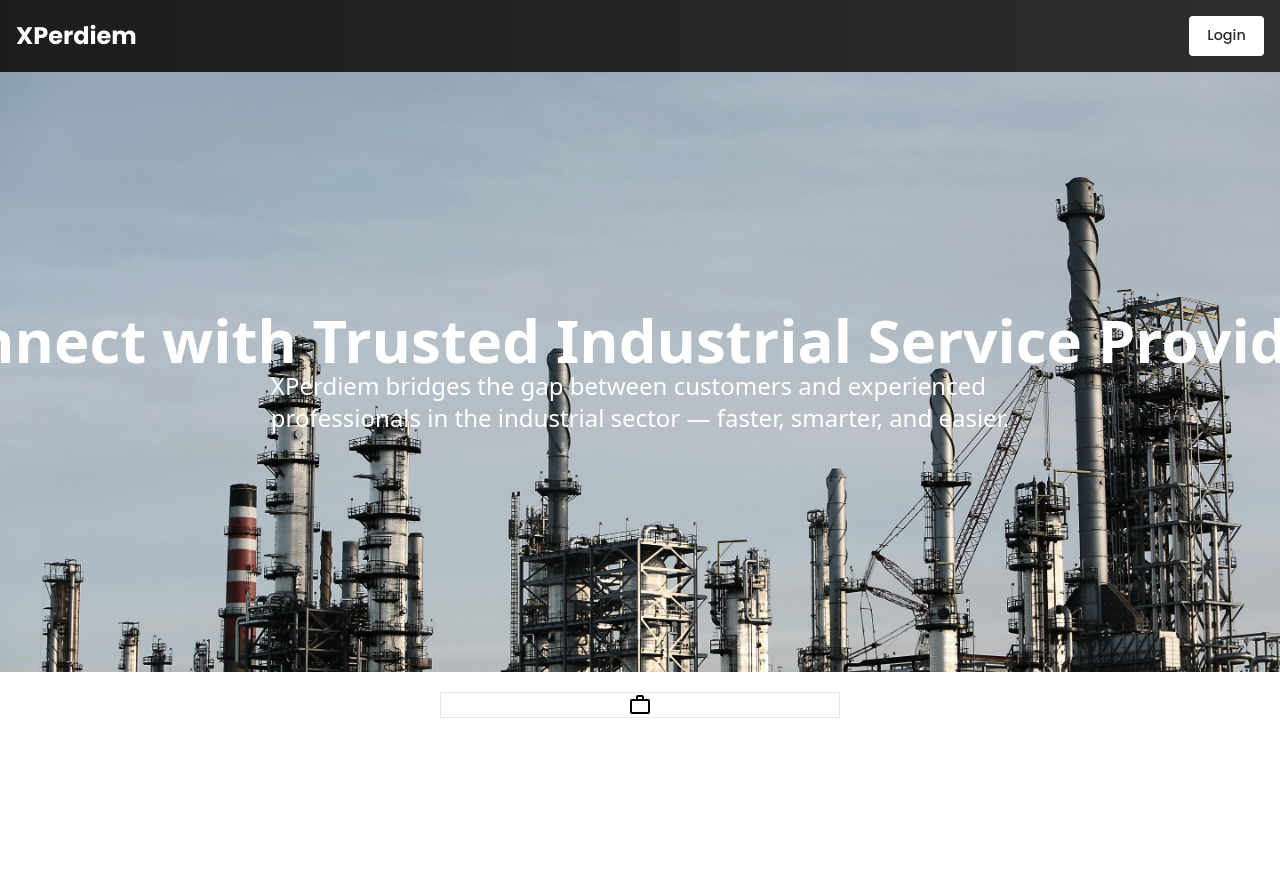
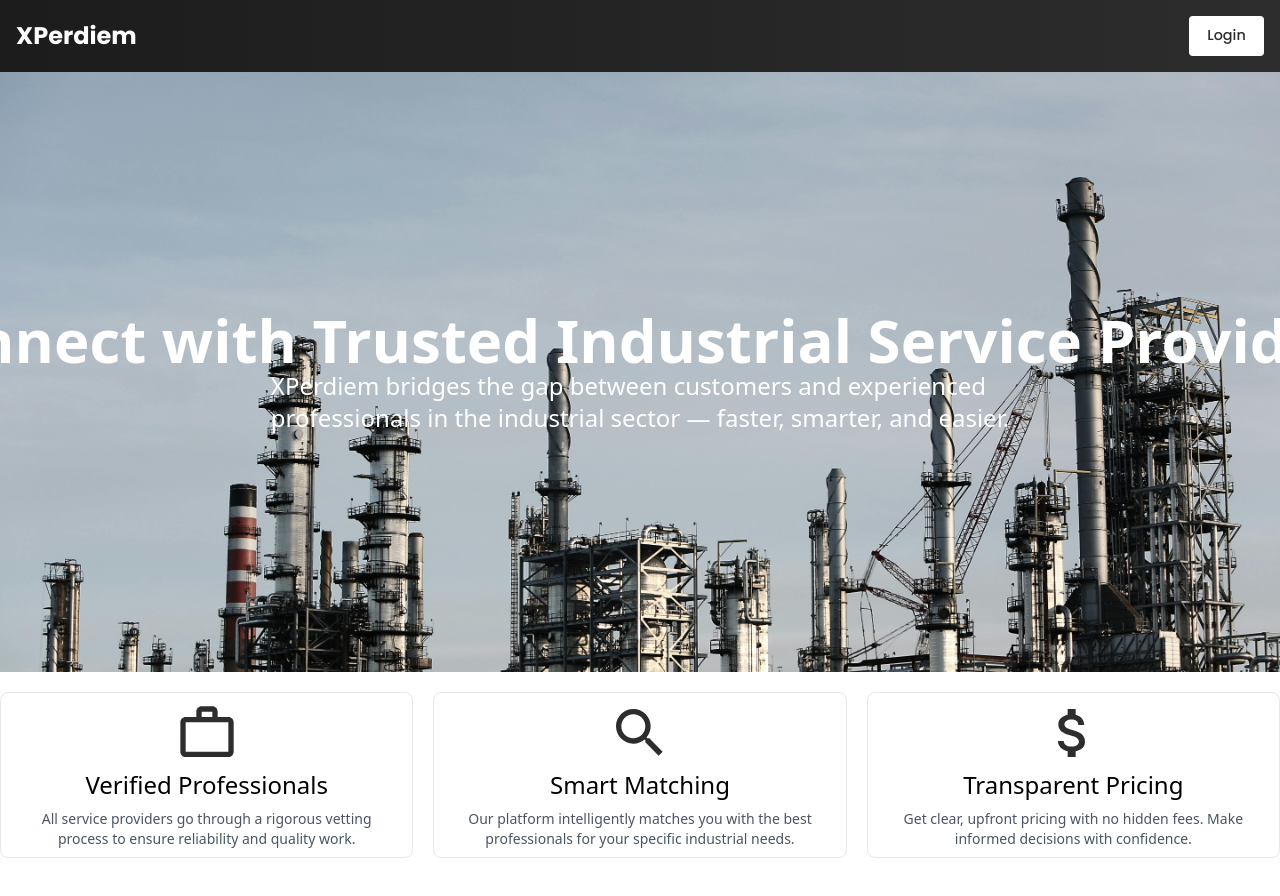
Before and after one commit to BaselYounis/Preview, a React (Vite) app: page / in a window 1280 px wide. Before the commit the page ends 800 px from the top, so only its background shows below. Built offline with nearby package versions, Linux system fonts and the light colour scheme.

Commit message:
after hero section landing page design

```diff
--- a/src/Pages/LandingPage/Components/Card.tsx
+++ b/src/Pages/LandingPage/Components/Card.tsx
@@ -1,25 +1,34 @@
-import { WorkOutlineOutlined } from "@mui/icons-material";
 
 import type { CSSProperties, FunctionComponent, JSX } from "react";
+import { theme } from "../../../Constants/Colors";
 
 interface CardProps {
   style?: CSSProperties;
-  Icon?: JSX.ElementType;
+  Icon: JSX.ElementType;
+  title: string;
+  description: string;
 }
 
-const Card: FunctionComponent<CardProps> = ({  Icon=WorkOutlineOutlined,...props}) => {
+const Card: FunctionComponent<CardProps> = ({
+  Icon,
+  ...props
+}) => {
   const baseStyle: CSSProperties = {
-
     ...props.style,
   };
 
   return (
     <div
-      className="flex flex-col items-center justify-center w-100 border-1 border-gray-200"
+      className="flex flex-col items-center justify-center w-125 border-1 border-gray-200 rounded-lg p-2"
       style={baseStyle}
     >
-      <Icon/>
-
+      <Icon style={{ fontSize: "4rem", color: theme.colors.primaryLight() }} />
+      <div className="text-2xl mt-1 text-shadow-black" style={{ fontWeight: "500" }}>
+      {props.title}
+      </div>
+      <div className="px-4 mt-2 text-center text-sm text-gray-600">
+        {props.description}
+      </div>
     </div>
   );
 };
--- a/src/Pages/LandingPage/page.tsx
+++ b/src/Pages/LandingPage/page.tsx
@@ -5,6 +5,7 @@ import image1 from "../../assets/images/pexels-life-of-pix-2391.jpg";
 import image2 from "../../assets/images/pexels-kateryna-babaieva-1423213-2760241.jpg";
 import image3 from "../../assets/images/pexels-klaus-44936-167676.jpg";
 import Card from "./Components/Card";
+import { AttachMoneyOutlined, SearchOutlined, WorkOutlineOutlined } from "@mui/icons-material";
 
 function LandingPage() {
   // Use imported images to ensure proper bundling and paths in production
@@ -43,9 +44,24 @@ function LandingPage() {
           children={<CarouselChild />}
         />
       </div>
-      <div className="flex flex-row items-center justify-center mt-5">
-        <Card />
+      <div className="flex flex-row items-center justify-center mt-5 gap-x-5">
+        <Card
+          Icon={WorkOutlineOutlined}
+          title="Verified Professionals"
+          description="All service providers go through a rigorous vetting process to ensure reliability and quality work."
+        />
+        <Card
+          Icon={SearchOutlined}
+          title="Smart Matching"
+          description="Our platform intelligently matches you with the best professionals for your specific industrial needs."
+        />
+        <Card
+          Icon={AttachMoneyOutlined}
+          title="Transparent Pricing"
+          description="Get clear, upfront pricing with no hidden fees. Make informed decisions with confidence."
+        />
       </div>
+    <span className="h-10"/>
     </div>
   );
 }
```
